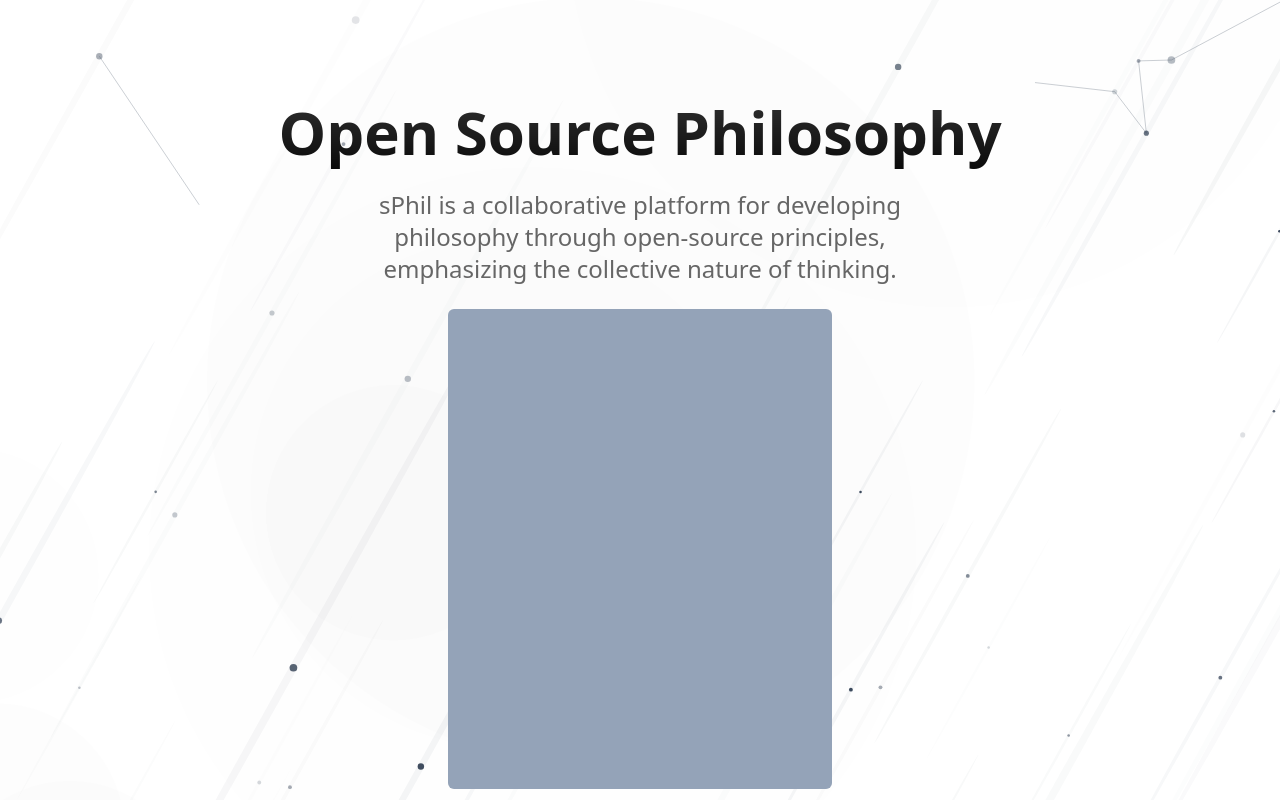
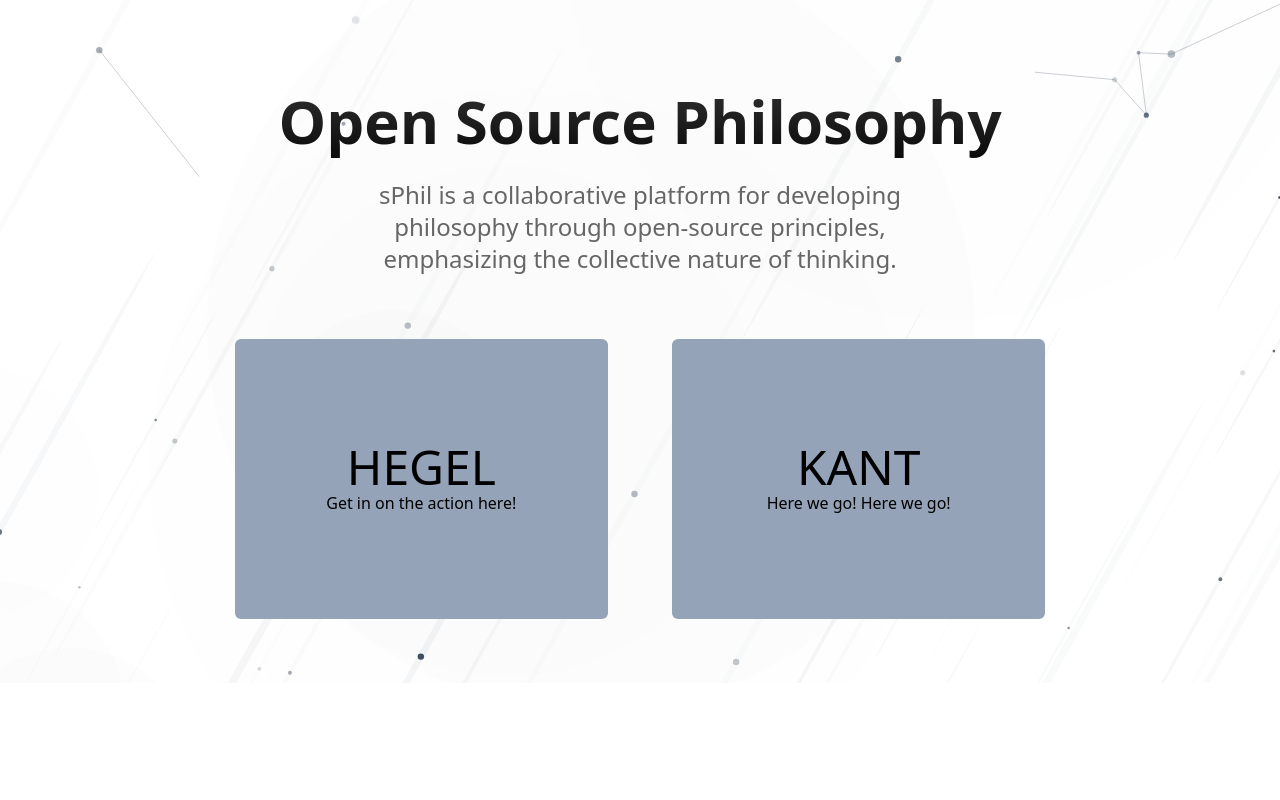
Before and after one commit to systemphil/sphil, a Next.js app: page / in a window 1280 px wide. Built offline with nearby package versions, Linux system fonts and the light colour scheme.

Commit message:
repo name change and tailoring stars

```diff
--- a/package.json
+++ b/package.json
@@ -1,5 +1,5 @@
 {
-  "name": "sphil-www",
+  "name": "sphil",
   "version": "0.1.0",
   "private": true,
   "scripts": {
--- a/src/components/Card.tsx
+++ b/src/components/Card.tsx
@@ -1,13 +1,19 @@
+import { ReactNode } from "react";
 import styles from "./card.module.css";
 import cn from "classnames";
 
 /**
- * In order for Card to animate the pseudo-background, it must access certain CSS properties exposed via the Houdini API.
+ * In order for Card to animate the pseudo-background, it must access certain CSS properties exposed via the Houdini API,
+ * which is not available(?) in TailwindCSS.
  * Therefore, a special CSS class "card-magic" was made to achieve this. This class only does the fancy animation
  * styling, leaving the rest, such as size and background, to be handled by Tailwind as per usual.
- * @See {@Link https://developer.mozilla.org/en-US/docs/Web/Guide/Houdini CSS Houdini }
+ * @See {@Link https://developer.mozilla.org/en-US/docs/Web/Guide/Houdini CSS Houdini}
  */
-const Card = () => {
-    return <div className={cn(styles["card-magic"], "h-[60vh] aspect-[1/1.25] card-magic bg-slate-400 rounded-md")}></div>
+const Card = ({ children }: {children?: ReactNode}) => {
+    return (
+        <div className={cn(styles["card-magic"], "h-[35vh] aspect-[4/3] card-magic bg-slate-400 rounded-md flex flex-col items-center justify-center")}>
+            {children}
+        </div>
+    );
 }
 export default Card;
--- a/src/components/NavbarHeader.tsx
+++ b/src/components/NavbarHeader.tsx
@@ -13,7 +13,7 @@
                 <SiteSwitcher />
             </div>
         </>
-    )
+    );
 }
 
 export default NavbarHeader;
--- a/src/components/pages/landing/Stars.tsx
+++ b/src/components/pages/landing/Stars.tsx
@@ -623,7 +623,7 @@
     }, [theme])
 
     return(
-        <canvas id="stars" className="block relative w-full h-full -z-10"></canvas>
+        <canvas id="stars" className="block absolute w-full h-full -z-10"></canvas>
     )
 }
 
--- a/src/components/pages/landing/index.tsx
+++ b/src/components/pages/landing/index.tsx
@@ -1,5 +1,6 @@
 import Card from "@/components/Card";
 import HeroBackground from "./HeroBackground";
+import Link from "next/link";
 
 
 const LandingPage = () => {
@@ -7,9 +8,9 @@
     // TODO change h to h-full when we have added more stuff to the landing page
     return(
         <>
-            <main className="relative flex flex-col items-center justify-center w-full h-screen overflow-hidden">
+            <main className="relative flex flex-col items-center justify-start w-full h-full overflow-hidden">
                 <HeroBackground />
-                <div className="absolute flex flex-col items-center justify-center z-10">
+                <div className="relative flex flex-col items-center justify-center z-10">
                     <h1 className="mt-12 z-10 lg:!mt-20 mx-6 w-[300px] md:!w-full font-extrabold text-5xl lg:text-6xl  leading-tight xl:leading-snug text-center pb-4 bg-clip-text text-transparent bg-gradient-to-b from-black/80 to-black dark:from-white dark:to-[#AAAAAA]">
                         Open Source Philosophy
                     </h1>
@@ -17,8 +18,19 @@
                         sPhil is a collaborative platform for developing philosophy through open-source principles,
                         emphasizing the collective nature of thinking.
                     </p>
-                    <div className="mt-6">
-                        <Card />
+                    <div className="mt-16 mb-16 flex justify-center items-center flex-wrap gap-16">
+                        <Link href="/hegel">
+                            <Card>
+                                <p className="text-5xl text-center">HEGEL</p>
+                                <p>Get in on the action here!</p>
+                            </Card>
+                        </Link>
+                        <Link href="/kant">
+                            <Card>
+                                <p className="text-5xl text-center">KANT</p>
+                                <p>Here we go! Here we go!</p>
+                            </Card>
+                        </Link>
                     </div>
                 </div>
             </main>
```
Also changed, not shown: 1 other file (tests, documents, lock files or other folders).
